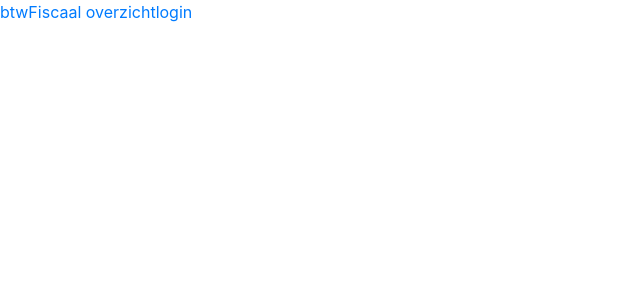
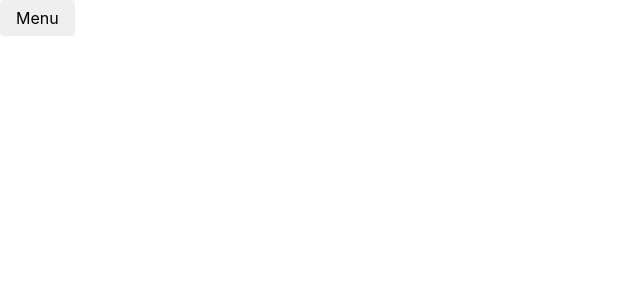
Before and after one commit to beemsoft/techytax-ngx, an Angular app: page / in a window 1280 px wide. Shown: the top 300 px of the page, without its empty margins (0-640 px from the left). Built offline with nearby package versions, Linux system fonts and the light colour scheme.

Commit message:
Added Material menu

```diff
--- /dev/null
+++ b/src/app/app.component.html
@@ -0,0 +1,7 @@
+<button mat-button [matMenuTriggerFor]="menu">Menu</button>
+<mat-menu #menu="matMenu">
+    <button mat-menu-item><a [routerLink]="['/vat']">btw</a></button>
+    <button mat-menu-item><a [routerLink]="['/fiscal-overview']">Fiscaal overzicht</a></button>
+    <button mat-menu-item><a [routerLink]="['/login']">login</a></button>
+</mat-menu>
+<router-outlet></router-outlet>
--- a/src/app/app.component.ts
+++ b/src/app/app.component.ts
@@ -2,14 +2,7 @@
 
 @Component({
   selector: 'app-root',
-  template: `
-      <div>
-          <a [routerLink]="['/vat']">btw</a>
-          <a [routerLink]="['/fiscal-overview']">Fiscaal overzicht</a>
-          <a [routerLink]="['/login']">login</a>
-      </div>
-      <router-outlet></router-outlet>
-  `
+  templateUrl: 'app.component.html'
 })
 export class AppComponent {
 }
--- a/src/app/app.module.ts
+++ b/src/app/app.module.ts
@@ -1,5 +1,5 @@
 import { AppComponent } from './app.component';
-import { NgModule } from '@angular/core';
+import {CUSTOM_ELEMENTS_SCHEMA, NgModule} from '@angular/core';
 import { BrowserModule } from '@angular/platform-browser';
 import { BrowserAnimationsModule } from '@angular/platform-browser/animations';
 import { VatModule } from "./vat/vat.module";
@@ -15,12 +15,16 @@
 import { MatSortModule } from "@angular/material/sort";
 import { MatTableModule } from "@angular/material/table";
 import {FiscalOverviewModule} from './fiscal-overview/fiscal-overview.module';
+import {MatButtonModule} from '@angular/material/button';
+import {MatMenuModule} from '@angular/material/menu';
 
 @NgModule({
   imports: [
     BrowserModule,
     BrowserAnimationsModule,
     HttpClientModule,
+    MatButtonModule,
+    MatMenuModule,
     MatInputModule,
     MatTableModule,
     MatPaginatorModule,
@@ -40,6 +44,7 @@
     provide: APP_BASE_HREF,
     useValue: '/'
   }],
+  schemas: [CUSTOM_ELEMENTS_SCHEMA],
   bootstrap: [AppComponent]
 })
 export class AppModule {
```
